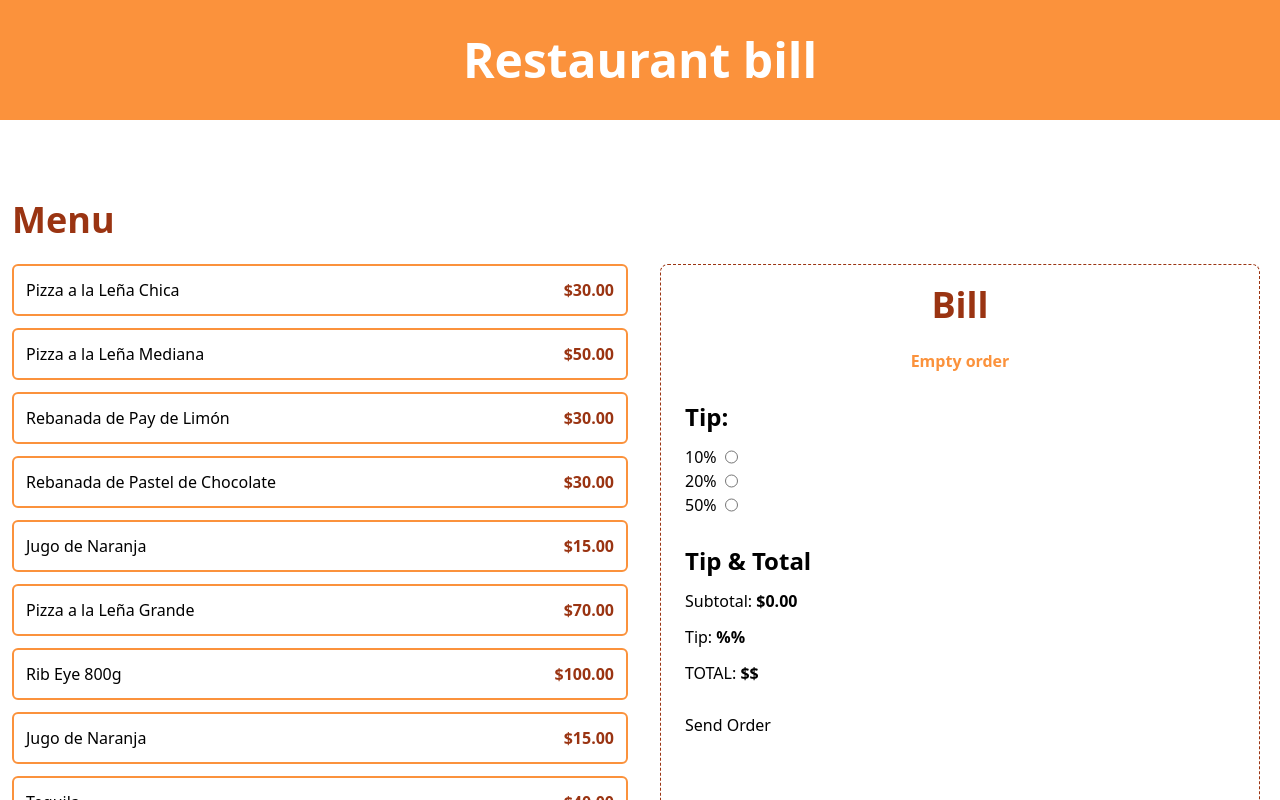
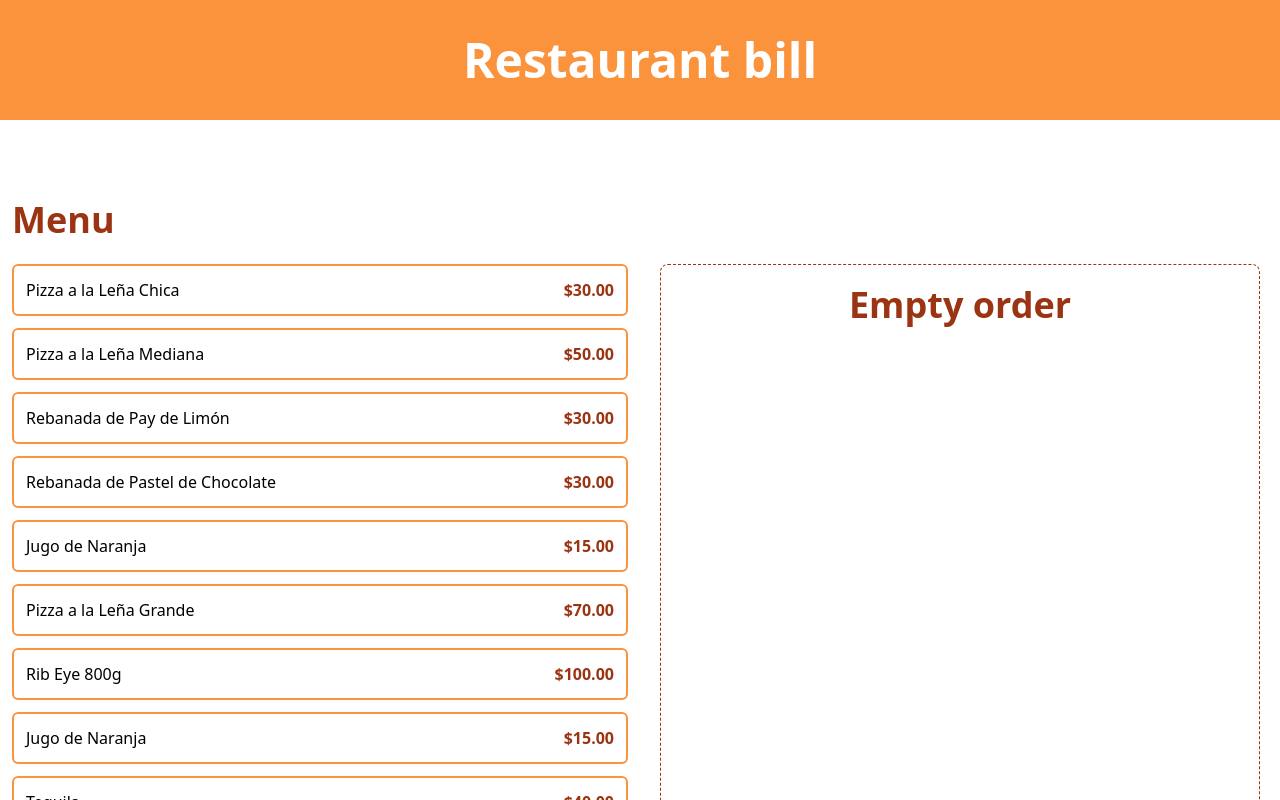
Before and after one commit to IsaacQH/Tips-Calc, a React (Vite) app: page / in a window 1280 px wide. Shown: the top 800 px of the page. Built offline with nearby package versions, Linux system fonts and the light colour scheme.

Commit message:
Reset the order and tip, ajusting Empty Bill message

```diff
--- a/src/App.tsx
+++ b/src/App.tsx
@@ -14,7 +14,7 @@ import { useOrder } from "./hooks/useOrder"
 
 function App() {
 
-  const {order, tip, setTip, addItem, removeItem} = useOrder()
+  const {order, tip, setTip, addItem, removeItem, placeOrder} = useOrder()
 
   return (
     <>
@@ -38,7 +38,10 @@ function App() {
 
       </div>
 
-      <div className="border border-dashed border-orange-800 mt-16 mx-5 py-5 px-6 rounded-lg space-y-7">
+      <div className="border border-dashed border-orange-800 mt-16 mx-5 py-5 px-6 rounded-lg space-y-7 ">
+
+       {order.length > 0 ? (
+         <>
               <OrderContents
                 order = {order}
                 removeItem = {removeItem}
@@ -46,11 +49,18 @@ function App() {
 
               <TipsPercentage
                 setTip = {setTip}
+                tip = {tip}
               />
 
               <OrderTotal
                 order = {order}
+                tip = {tip}
+                placeOrder = {placeOrder}
               />
+         </>
+       ) :(
+          <p className="font-black text-orange-800 text-center text-4xl flex items-center justify-center">Empty order</p>
+       )}
       </div>
 
     </main>
--- a/src/components/OrderContents.tsx
+++ b/src/components/OrderContents.tsx
@@ -12,12 +12,7 @@ export const OrderContents = ({order, removeItem}:OrderContentProp) => {
     <div>
         <h2 className="text-4xl font-black text-orange-800 text-center">Bill</h2>
         <div className=" space-y-10 mt-6">
-            {order.length === 0 ? (
-                <p className="font-black text-orange-400 text-center">Empty order</p>
-            )
-            : (
-                order.map((item) => (
-
+            {order.map((item) => (
                     <div
                         key = {item.id}
                         className="flex justify-between border-t border-gray-300 pt-9 last-of-type:border-b last-of-type:pb-9"
@@ -36,7 +31,7 @@ export const OrderContents = ({order, removeItem}:OrderContentProp) => {
                        </div>
                     </div>
                 ))
-            )}
+            }
         </div>
 
     </div>
--- a/src/components/OrderTotal.tsx
+++ b/src/components/OrderTotal.tsx
@@ -5,12 +5,17 @@ import type { Orderitem } from "../types"
 
 type OrdertotalProp = {
     order: Orderitem[]
+    tip: number,
+    placeOrder: () => void
 }
 
-export const OrderTotal = ({order}:OrdertotalProp) => {
-
+export const OrderTotal = ({order, tip, placeOrder}:OrdertotalProp) => {
+    //Calcula el subtotal de toto item y precio usando reduce y nota con useMemo
     const subtotalAmount = useMemo(() => order.reduce((total, item) => total + (item.price * item.quantity),0)
     , [order])
+    //Revisa si se cambio tip u order y calcula el tiptotal
+    const tipCalc = useMemo( (() => tip * subtotalAmount) , [tip, order])
+    const totalAmount = useMemo(() => tipCalc + subtotalAmount,[tip, order])
 
   return (
     <>
@@ -21,16 +26,21 @@ export const OrderTotal = ({order}:OrdertotalProp) => {
             </p>
 
             <p>Tip:
-                <span className="font-bold"> %%</span>
+                <span className="font-bold"> {formatPrice(tipCalc)}</span>
             </p>
 
             <p>TOTAL:
-                <span className="font-bold"> $$</span>
+                <span className="font-bold"> {formatPrice(totalAmount)}</span>
             </p>
 
         </div>
 
-        <button>Send Order</button>
+        <button
+            className="w-full text-white font-bold text-xl bg-orange-800 rounded-lg py-2 disabled:opacity-30"
+            disabled= {totalAmount===0}
+            onClick={ placeOrder}
+
+        >Send Order</button>
     </>
   )
 }
--- a/src/components/TipsPercentage.tsx
+++ b/src/components/TipsPercentage.tsx
@@ -19,23 +19,25 @@ const tipOptions = [
 
   type TippercentageProp = {
     setTip: React.Dispatch<React.SetStateAction<number>>
+    tip: number
   }
 
-export const TipsPercentage = ({setTip}:TippercentageProp) => {
+export const TipsPercentage = ({setTip, tip}:TippercentageProp) => {
   return (
     <div>
         <h3 className="font-black text-2xl mb-3">Tip: </h3>
 
         <form>
-            {tipOptions.map((tip) => (
-                <div key ={tip.id} className="flex gap-2">
-                    <label htmlFor={tip.id}>{tip.label}</label>
+            {tipOptions.map((tipOption) => (
+                <div key ={tipOption.id} className="flex gap-2">
+                    <label htmlFor={tipOption.id}>{tipOption.label}</label>
                     <input
                         type="radio"
                         name="tip"
-                        id={tip.id}
-                        value={tip.value}
+                        id={tipOption.id}
+                        value={tipOption.value}
                         onChange={e => setTip(Number(e.target.value))}
+                        checked = {tipOption.value === tip}
                     />
                 </div>
             ))}
--- a/src/hooks/useOrder.ts
+++ b/src/hooks/useOrder.ts
@@ -28,11 +28,18 @@ export const useOrder = () => {
         setOrder(updatedOrder)
     }
 
+    const placeOrder = () => {
+        console.log("SENDING ORDER")
+        setOrder([])
+        setTip(0)
+    }
+
     return {
         order,
         tip,
         setTip,
         addItem,
-        removeItem
+        removeItem,
+        placeOrder
     }
 }
```
Lines whose indentation alone changed are shown as unchanged.
